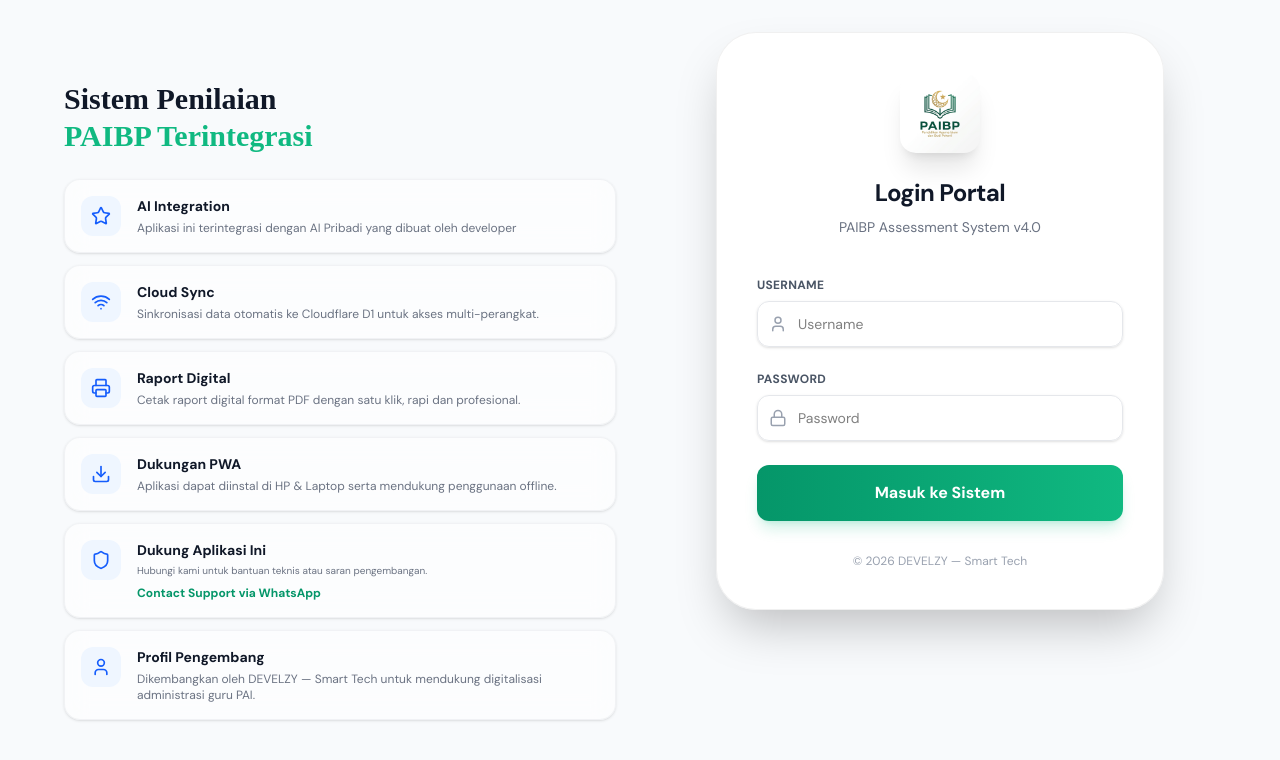
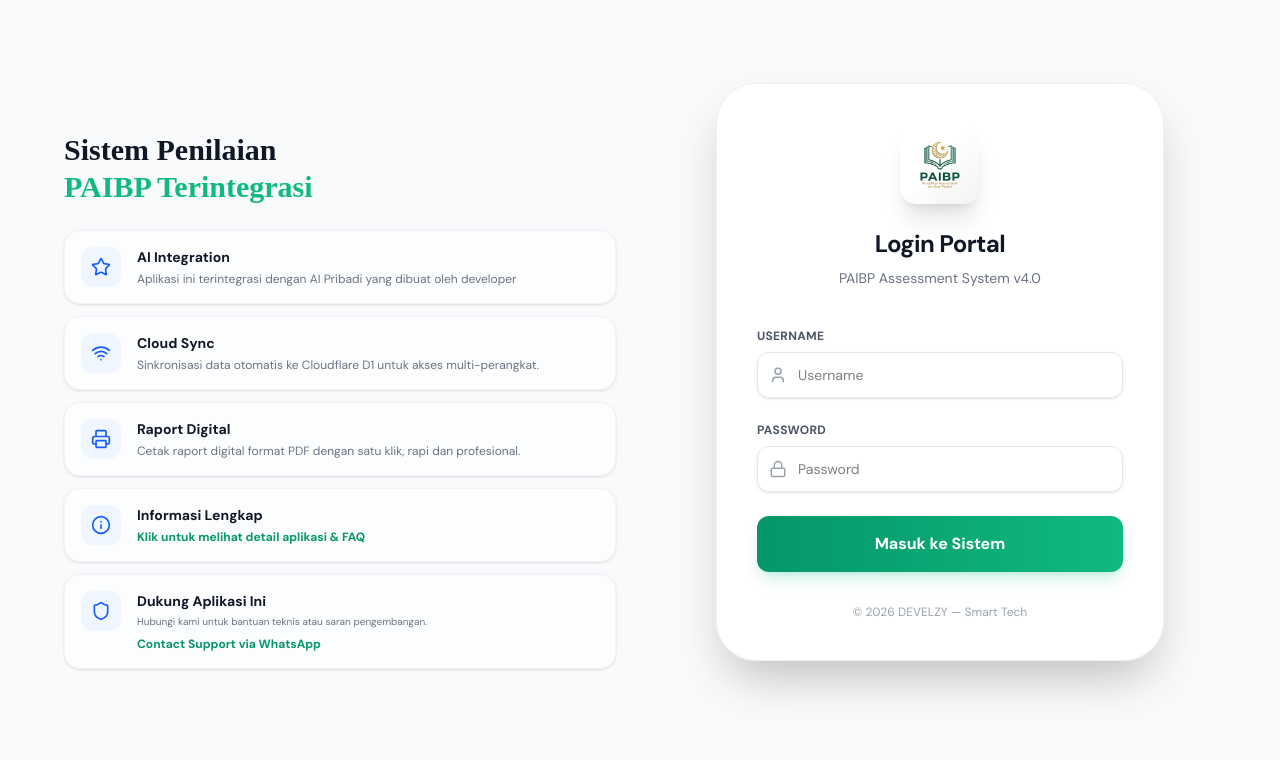
Before and after one commit to develzy/paibp, a Next.js app: page / in a window 1280 px wide. Shown: the top 760 px of the page. Built offline with nearby package versions, Linux system fonts and the light colour scheme.

Commit message:
feat: make About/FAQ accessible from login page

```diff
--- a/src/app/page.tsx
+++ b/src/app/page.tsx
@@ -89,9 +89,25 @@ export default function Home() {
     }
   };
 
+  const [showAbout, setShowAbout] = useState(false);
+
   if (!isClient) return null;
 
   if (!session) {
+    if (showAbout) {
+      return (
+        <div className="min-h-screen w-full bg-slate-50 dark:bg-slate-950 p-4 md:p-8">
+          <button
+            onClick={() => setShowAbout(false)}
+            className="mb-8 px-6 py-2.5 bg-white dark:bg-slate-800 border border-gray-200 dark:border-slate-700 rounded-xl font-bold text-sm shadow-sm hover:shadow-md transition-all flex items-center gap-2"
+          >
+            ← Kembali ke Login
+          </button>
+          <About />
+        </div>
+      );
+    }
+
     return (
       <div className="min-h-screen w-full bg-slate-50 dark:bg-slate-950 flex items-center justify-center p-4">
         <div className="grid lg:grid-cols-2 gap-12 max-w-6xl w-full items-start">
@@ -122,9 +138,16 @@ export default function Home() {
                 },
                 {
                   id: 4,
-                  title: 'Dukungan PWA',
-                  icon: Download,
-                  content: 'Aplikasi dapat diinstal di HP & Laptop serta mendukung penggunaan offline.'
+                  title: 'Informasi Lengkap',
+                  icon: Info,
+                  content: (
+                    <button
+                      onClick={() => setShowAbout(true)}
+                      className="text-primary-600 font-bold hover:underline"
+                    >
+                      Klik untuk melihat detail aplikasi & FAQ
+                    </button>
+                  )
                 },
                 {
                   id: 5,
@@ -139,12 +162,6 @@ export default function Home() {
                     </div>
                   )
                 },
-                {
-                  id: 6,
-                  title: 'Profil Pengembang',
-                  icon: User,
-                  content: 'Dikembangkan oleh DEVELZY — Smart Tech untuk mendukung digitalisasi administrasi guru PAI.'
-                }
               ].map(faq => (
                 <div key={faq.id} className="bg-white/60 dark:bg-slate-800/60 backdrop-blur-md border border-gray-200/50 dark:border-slate-700/50 rounded-2xl p-4 shadow-sm hover:shadow-md transition-all">
                   <div className="flex gap-4">
@@ -208,6 +225,12 @@ export default function Home() {
                   {loading ? 'Logging in...' : 'Masuk ke Sistem'}
                 </button>
               </form>
+              <button
+                onClick={() => setShowAbout(true)}
+                className="w-full mt-6 py-3 border border-gray-200 dark:border-slate-700 text-gray-600 dark:text-gray-400 rounded-xl text-xs font-bold hover:bg-gray-50 dark:hover:bg-slate-800 transition lg:hidden"
+              >
+                Lihat Informasi Aplikasi & FAQ
+              </button>
               <p className="mt-8 text-center text-xs text-gray-400">© {new Date().getFullYear()} DEVELZY — Smart Tech</p>
             </div>
           </div>
```
